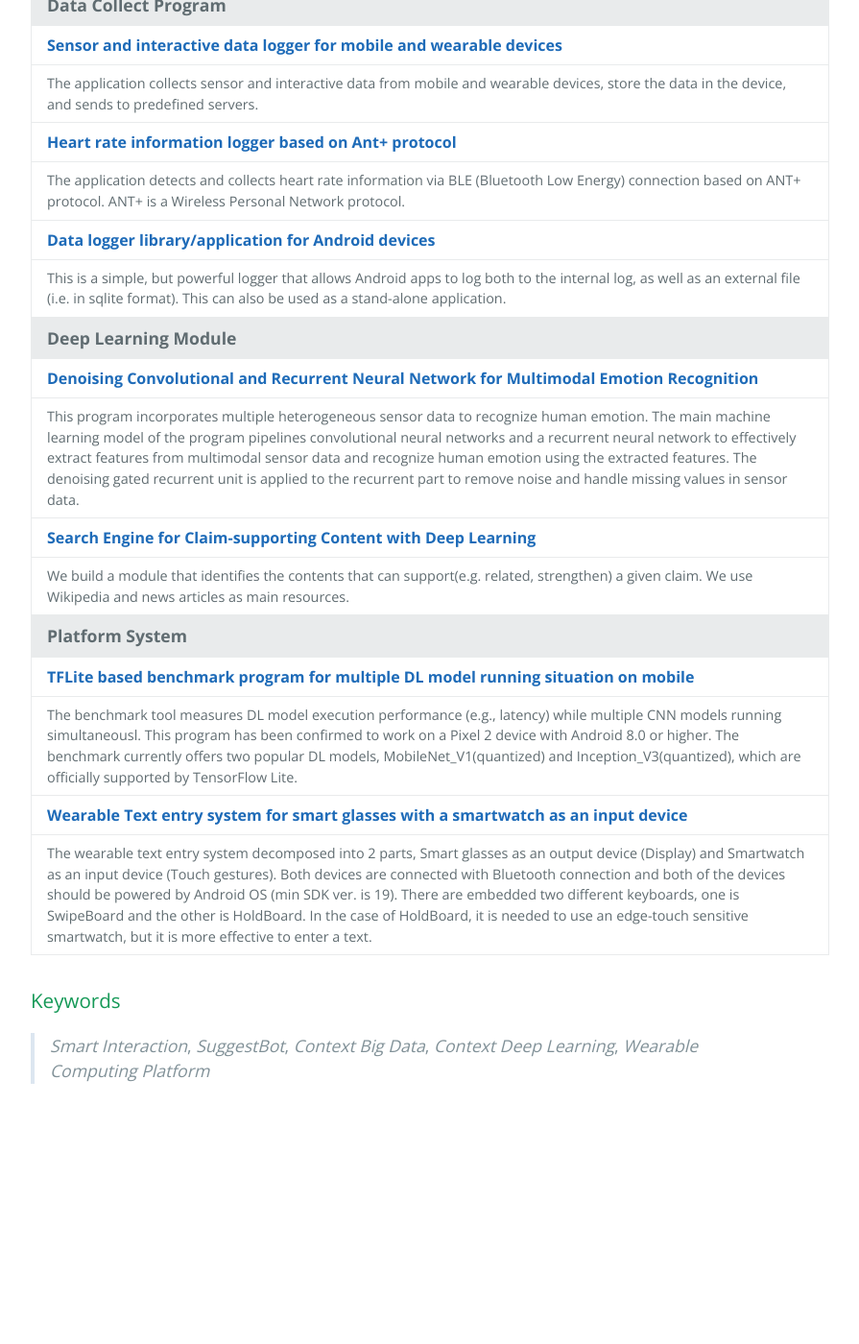
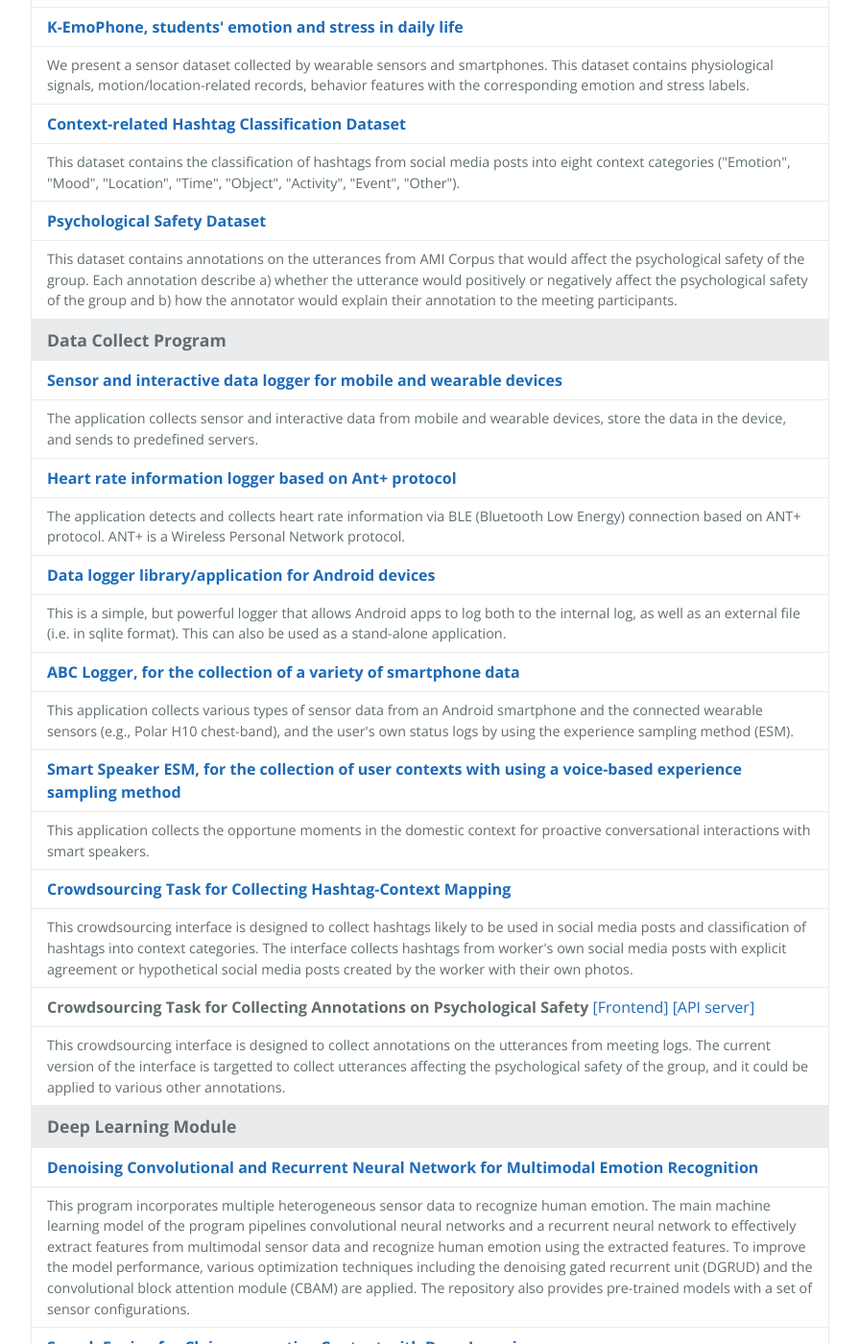
Before and after one commit to suggestbot/suggestbot.github.io, a Jekyll site: the page built from index.html, in a window 1280 px wide and 1400 px high, scrolled down 1407 px. Shown: the whole window at 96% size, without its empty margins (192-1087 px from the left). Built offline with Jekyll 4.4.1, drawn with Linux system fonts in a browser that asks for light colours; the list of posts is cut into pages by our own code; before the commit the page ends 2585 px from its top, so only the background shows below that; some of the changed text lies outside the part shown.

Commit message:
Update the project description & Add new projects

```diff
--- a/index.html
+++ b/index.html
@@ -9,7 +9,7 @@ title: {{ site.name }}
 <h3>Support</h3>
 <p style="font-size:0.9rem">This research was supported by Next-Generation Information Computing Development Program through the National Research Foundation of Korea(NRF) funded by the Ministry of Science, ICT (2017M3C4A7065955)</p>
 <p style="font-size:0.9rem">이 연구는 정부(과학기술정보통신부)의 재원으로 한국연구재단-차세대정보・컴퓨팅기술개발사업의 지원을 받아 수행된 연구임(2017M3C4A7065955).</p>
-<p style="font-size:0.9rem">Period : 2017.09.01 - 2019.05.31</p>
+<p style="font-size:0.9rem">Period : 2017.09.01 - 2021.03.31</p>
 
 <h2>Goals</h2>
 <ol>
@@ -32,16 +32,42 @@ title: {{ site.name }}
       <td style="font-size:0.9rem">We present a multimodal dataset for the analysis of human interest and affective states. Physiological, motion, and video signals of 100 participants were recorded as each visited the exhibition room for at least 20 minutes.</td>
     </tr>
     <tr>
-      <td style="font-size:1rem"><a href="http://143.248.95.164:8080/"><strong>A dataset for emotion analysis in debate scenario</strong></a></td>
+      <td style="font-size:1rem"><a href="https://doi.org/10.5281/zenodo.3931963"><strong>K-EmoCon, a multimodal sensor dataset for continuous emotion recognition in naturalistic conversations</strong></a></td>
     </tr>
     <tr>
-      <td style="font-size:0.9rem">We present a multimodal dataset for the analysis of human emotion. EEG, physiological, motion, and video signals of 30 participants were recorded as each participated in the debate for at least 15 minutes.</td>
+      <td style="font-size:0.9rem">
+        We present a multimodal dataset for the analysis of human emotion. EEG, physiological, motion, and video signals of 30 participants were recorded as each participated in the debate for at least 15 minutes.
+      </td>
     </tr>
     <tr>
       <td style="font-size:1rem"><a href="https://github.com/kixlab/suggestbot_dataset"><strong>Online discussion and evidence dataset</strong></a></td>
     </tr>
     <tr>
       <td style="font-size:0.9rem">From Internet Argument Corpus (IAC) 2.0 dataset, this dataset covers 10,000 posts containing claims that can be verified with facts. The dataset contains annotations on verifiable sentences for each post and factual information that supports or refutes each annotation.</td>
+    </tr>
+    <tr>
+      <td style="font-size:1rem"><a href="https://drive.google.com/drive/folders/1_u51hfJ_YQl-LCxQZ9bEKzfd0NDC1qcP?usp=sharing"><strong>K-EmoPhone, students' emotion and stress in daily life</strong></a></td>
+    </tr>
+    <tr>
+      <td style="font-size:0.9rem">
+        We present a sensor dataset collected by wearable sensors and smartphones. This dataset contains physiological signals, motion/location-related records, behavior features with the corresponding emotion and stress labels.
+      </td>
+    </tr>
+    <tr>
+      <td style="font-size:1rem"><a href="https://github.com/kixlab/suggestbot-context-tag-dataset"><strong>Context-related Hashtag Classification Dataset</strong></a></td>
+    </tr>
+    <tr>
+      <td style="font-size:0.9rem">
+        This dataset contains the classification of hashtags from social media posts into eight context categories ("Emotion", "Mood", "Location", "Time", "Object", "Activity", "Event", "Other").
+      </td>
+    </tr>
+    <tr>
+      <td style="font-size:1rem"><a href="https://github.com/kixlab/suggestbot-psychological-safety-dataset"><strong>Psychological Safety Dataset</strong></a></td>
+    </tr>
+    <tr>
+      <td style="font-size:0.9rem">
+        This dataset contains annotations on the utterances from AMI Corpus that would affect the psychological safety of the group. Each annotation describe a) whether the utterance would positively or negatively affect the psychological safety of the group and b) how the annotator would explain their annotation to the meeting participants.
+      </td>
     </tr>
     <!-- Data Collect Program -->
     <tr>
@@ -65,6 +91,54 @@ title: {{ site.name }}
     <tr>
       <td style="font-size:0.9rem">This is a simple, but powerful logger that allows Android apps to log both to the internal log, as well as an external file (i.e. in sqlite format). This can also be used as a stand-alone application.</td>
     </tr>
+    <tr>
+      <td style="font-size:1rem"><a href="https://github.com/Kaist-ICLab/ABC-Logger"><strong>ABC Logger, for the collection of a variety of smartphone data</strong></a></td>
+    </tr>
+    <tr>
+      <td style="font-size:0.9rem">
+        This application collects various types of sensor data from an Android smartphone and the connected wearable sensors (e.g., Polar H10 chest-band), and the user's own status logs by using the experience sampling method (ESM).
+      </td>
+    </tr>
+    <tr>
+      <td style="font-size:1rem"><a href="https://github.com/Kaist-ICLab/SmartSpeakerESM"><strong>Smart Speaker ESM, for the collection of user contexts with using a voice-based experience sampling method</strong></a></td>
+    </tr>
+    <tr>
+      <td style="font-size:0.9rem">
+        This application collects the opportune moments in the domestic context for proactive conversational interactions with smart speakers.
+      </td>
+    </tr>
+    <tr>
+      <td style="font-size:1rem">
+        <a href="https://github.com/kixlab/suggestbot-instagram-context-annotator">
+          <strong>
+            Crowdsourcing Task for Collecting Hashtag-Context Mapping
+          </strong>
+        </a>
+      </td>
+    </tr>
+    <tr>
+      <td style="font-size:0.9rem">
+        This crowdsourcing interface is designed to collect hashtags likely to be used in social media posts and classification of hashtags into context categories. The interface collects hashtags from worker's own social media posts with explicit agreement or hypothetical social media posts created by the worker with their own photos.
+      </td>
+    </tr>
+    <tr>
+      <td style="font-size:1rem">
+        <strong>
+          Crowdsourcing Task for Collecting Annotations on Psychological Safety
+        </strong>
+        <a href="https://github.com/kixlab/suggestbot-ps-front">
+          [Frontend]
+        </a>
+        <a href="https://github.com/kixlab/suggestbot-ps-backend">
+          [API server]
+        </a>
+      </td>
+    </tr>
+    <tr>
+      <td style="font-size:0.9rem">
+        This crowdsourcing interface is designed to collect annotations on the utterances from meeting logs. The current version of the interface is targetted to collect utterances affecting the psychological safety of the group, and it could be applied to various other annotations.
+      </td>
+    </tr>
     <!-- Deep Learning Module -->
     <tr>
       <td colspan=2 style="background-color:#e9ebec"><strong>Deep Learning Module</strong></td>
@@ -73,13 +147,23 @@ title: {{ site.name }}
       <td style="font-size:1rem"><a href="https://gitlab.com/pjknkda/suggestbot-emotion-engine"><strong>Denoising Convolutional and Recurrent Neural Network for Multimodal Emotion Recognition</strong></a></td>
     </tr>
     <tr>
-      <td style="font-size:0.9rem">This program incorporates multiple heterogeneous sensor data to recognize human emotion. The main machine learning model of the program pipelines convolutional neural networks and a recurrent neural network to effectively extract features from multimodal sensor data and recognize human emotion using the extracted features. The denoising gated recurrent unit is applied to the recurrent part to remove noise and handle missing values in sensor data.</td>
+      <td style="font-size:0.9rem">
+        This program incorporates multiple heterogeneous sensor data to recognize human emotion. The main machine learning model of the program pipelines convolutional neural networks and a recurrent neural network to effectively extract features from multimodal sensor data and recognize human emotion using the extracted features. To improve the model performance, various optimization techniques including the denoising gated recurrent unit (DGRUD) and the convolutional block attention module (CBAM) are applied. The repository also provides pre-trained models with a set of sensor configurations.
+      </td>
     </tr>
     <tr>
       <td style="font-size:1rem"><a href="https://github.com/kyoungrok0517/suggestbot-demo"><strong>Search Engine for Claim-supporting Content with Deep Learning</strong></a></td>
     </tr>
     <tr>
       <td style="font-size:0.9rem">We build a module that identifies the contents that can support(e.g. related, strengthen) a given claim. We use Wikipedia and news articles as main resources.</td>
+    </tr>
+    <tr>
+      <td style="font-size:1rem"><a href="https://github.com/jm-kang/suggestbot-tag-engine"><strong>Context-Aware Tag Prediction Model</strong></a></td>
+    </tr>
+    <tr>
+      <td style="font-size:0.9rem">
+        This tag engine is devised for recommending relevant tags. This exploits various context information such as image, location, and time to suggest a list of tags. The tags to be output are pre-defined based on how often they occur in the collected Instagram posts.
+      </td>
     </tr>
     <!-- Platform System -->
     <tr>
@@ -92,10 +176,26 @@ title: {{ site.name }}
       <td style="font-size:0.9rem">The benchmark tool measures DL model execution performance (e.g., latency) while multiple CNN models running simultaneousl. This program has been confirmed to work on a Pixel 2 device with Android 8.0 or higher. The benchmark currently offers two popular DL models, MobileNet_V1(quantized) and Inception_V3(quantized), which are officially supported by TensorFlow Lite.</td>
     </tr>
     <tr>
+      <td style="font-size:1rem"><a href="https://gitlab.com/taegyeong/privacy-preserving-dl"><strong>Privacy-preserving Deep Learning System</strong></a></td>
+    </tr>
+    <tr>
+      <td style="font-size:0.9rem">
+        This repository contains an implementation of a privacy-preserving deep learning inference system for remote clouds or edge servers. The system prevents data disclosure and modification from malicious attackers by leveraging a trusted execution environment(TEE). The system is built upon Caffe, a popular deep learning framework, to port into Intel SGX enclaves. Since using shared libraries are not allowed in the enclaves, the repository includes all source files of Caffe and its dependencies.
+      </td>
+    </tr>
+    <tr>
       <td style="font-size:1rem"><a href="https://github.com/suggestbot-wearable-text-entry-system"><strong>Wearable Text entry system for smart glasses with a smartwatch as an input device</strong></a></td>
     </tr>
     <tr>
       <td style="font-size:0.9rem">The wearable text entry system decomposed into 2 parts, Smart glasses as an output device (Display) and Smartwatch as an input device (Touch gestures). Both devices are connected with Bluetooth connection and both of the devices should be powered by Android OS (min SDK ver. is 19). There are embedded two different keyboards, one is SwipeBoard and the other is HoldBoard. In the case of HoldBoard, it is needed to use an edge-touch sensitive smartwatch, but it is more effective to enter a text.</td>
+    </tr>
+    <tr>
+      <td style="font-size:1rem"><a href="https://github.com/suggestbot-wearable-text-entry-system"><strong>Gaze-Assisted Typing Interface for Smart Glasses</strong></a></td>
+    </tr>
+    <tr>
+      <td style="font-size:0.9rem">
+        We develop gaze-assisted typing (GAT) interface, which uses both a touchpad and eye tracking, for more efficient smart glass text entry.
+      </td>
     </tr>
   </tbody>
 </table>
```
